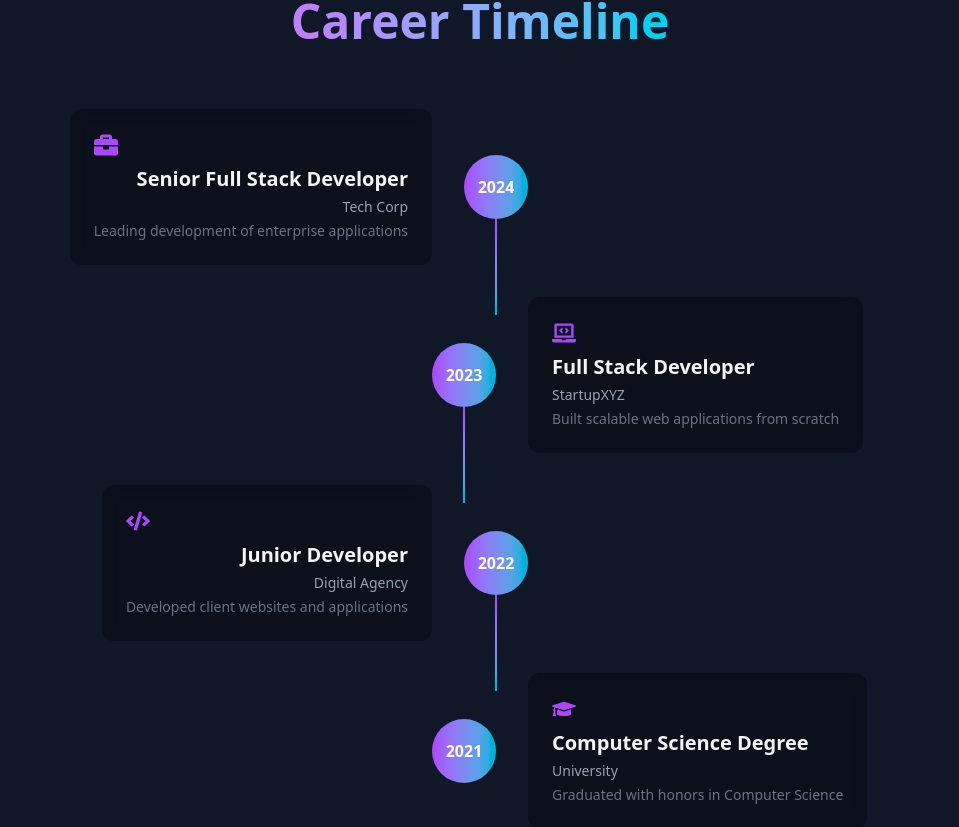
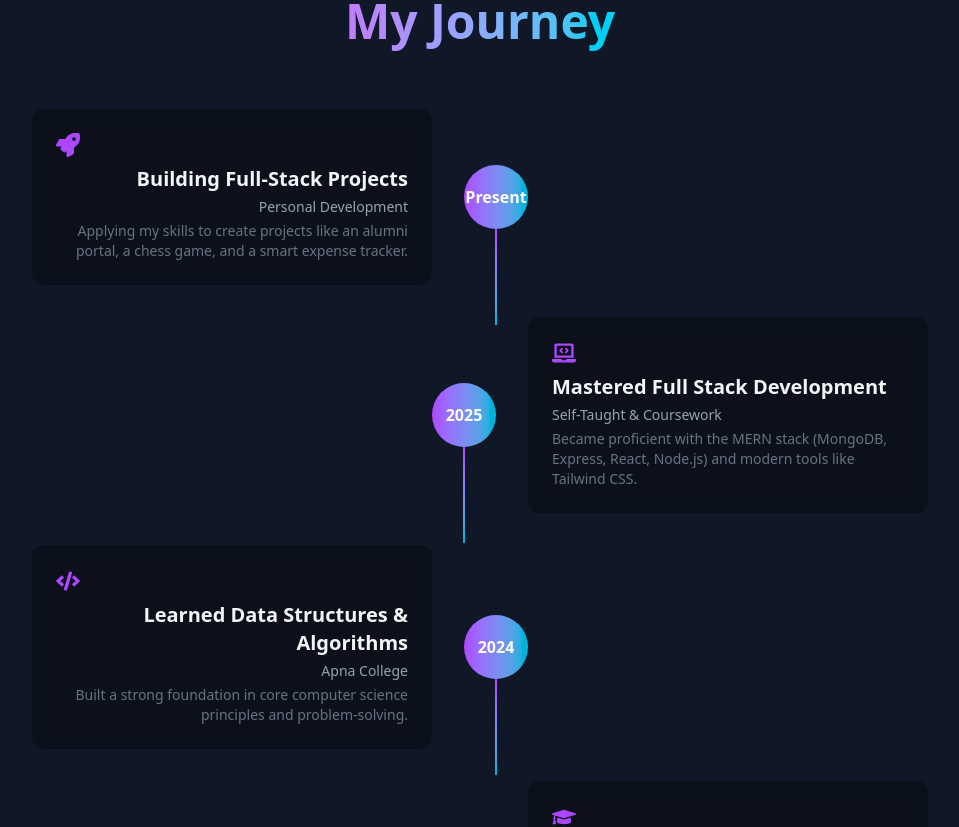
Before and after one commit to AnujAga2005/codeitanuj, a React (Vite) app: page / in a window 1280 px wide. Shown: the part 4358-5185 px from the top of the page, without its empty margins (160-1119 px from the left). Built offline with nearby package versions, Linux system fonts and the light colour scheme.

Commit message:
photos added

```diff
--- a/src/App.jsx
+++ b/src/App.jsx
@@ -650,36 +650,38 @@ async function fetchData<T>(url: string): Promise<ApiResponse<T>> {
 
 // Timeline Section
 const Timeline = () => {
+  // --- MODIFICATION START ---
+  // Replace the old timelineData with this new one
   const timelineData = [
     {
-      year: "2024",
-      title: "Senior Full Stack Developer",
-      company: "Tech Corp",
-      description: "Leading development of enterprise applications",
-      icon: <FaBriefcase />
+      year: "Present",
+      title: "Building Full-Stack Projects",
+      company: "Personal Development",
+      description: "Applying my skills to create projects like an alumni portal, a chess game, and a smart expense tracker.",
+      icon: <FaRocket /> // Changed icon
     },
     {
-      year: "2023",
-      title: "Full Stack Developer",
-      company: "StartupXYZ",
-      description: "Built scalable web applications from scratch",
+      year: "2025",
+      title: "Mastered Full Stack Development",
+      company: "Self-Taught & Coursework",
+      description: "Became proficient with the MERN stack (MongoDB, Express, React, Node.js) and modern tools like Tailwind CSS.",
       icon: <FaLaptopCode />
     },
     {
-      year: "2022",
-      title: "Junior Developer",
-      company: "Digital Agency",
-      description: "Developed client websites and applications",
+      year: "2024",
+      title: "Learned Data Structures & Algorithms",
+      company: "Apna College",
+      description: "Built a strong foundation in core computer science principles and problem-solving.",
       icon: <FaCode />
     },
     {
-      year: "2021",
-      title: "Computer Science Degree",
-      company: "University",
-      description: "Graduated with honors in Computer Science",
+      year: "2024",
+      title: "Started B.Tech in Computer Science Engineering",
+      description: "Began my formal journey into the world of technology and computer science.",
       icon: <FaGraduationCap />
     }
   ];
+  // --- MODIFICATION END ---
 
   return (
     <section id="timeline" className="py-20 bg-gray-50/50 dark:bg-gray-900/50">
@@ -690,10 +692,12 @@ const Timeline = () => {
           className="text-4xl md:text-5xl font-bold text-center mb-16"
         >
           <span className="bg-gradient-to-r from-purple-400 to-cyan-400 bg-clip-text text-transparent">
-            Career Timeline
+            {/* --- MODIFICATION: Update the title here --- */}
+            My Journey
           </span>
         </motion.h2>
 
+        {/* The rest of the component's JSX remains the same */}
         <div className="max-w-4xl mx-auto">
           {timelineData.map((item, index) => (
             <motion.div
```
